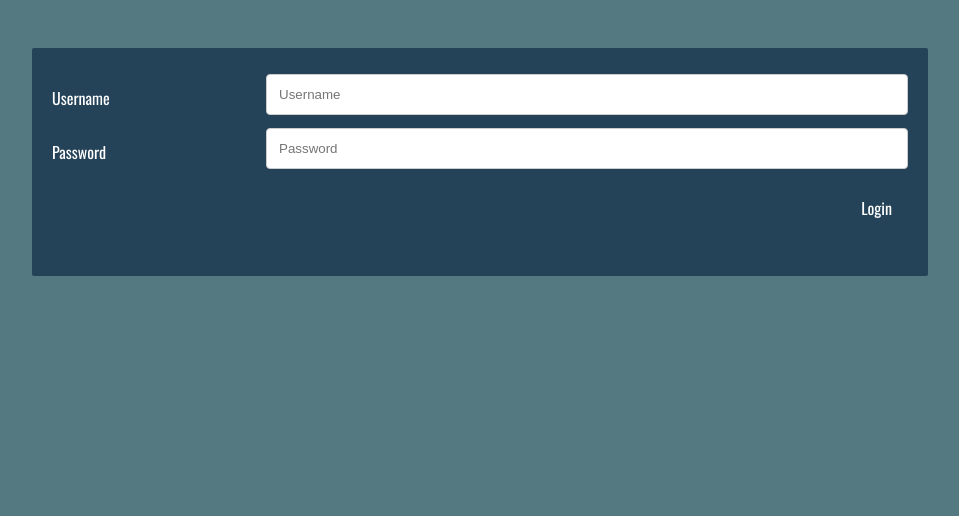
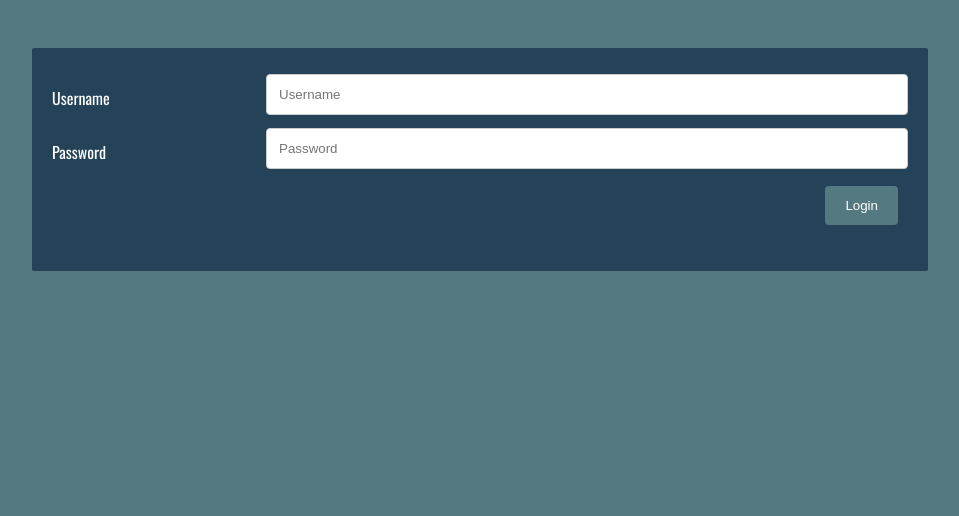
Before and after one commit to JawadAlSaeed/HelpDesk-Project, a PHP site: page /login.php in a window 1280 px wide. Shown: the part 193-709 px from the top of the page, without its empty margins (160-1119 px from the left). Run offline with PHP 8.4, Linux system fonts and the light colour scheme; some libraries are stand-ins or nearby versions.

Commit message:
removed contatiners because of other errors | some polishing

```diff
--- a/_tools/session.php
+++ b/_tools/session.php
@@ -2,20 +2,15 @@
     if (isset($_SESSION['userId'])) {
         echo '<div class="aligner">
                 <form action="includes/logout.inc.php" method="post">
-                    <div style="float: right; padding-bottom: 10px;">
                         <button id="log" type="submit" name="logout-submit">logout</button>
-                    </div>
                 </form>';
                 echo "<article> Welcome, {$_SESSION['userUid']} &nbsp;&nbsp;</article>";
         echo '</div>';
     }
     else{
         echo '
-            <div style="float: right">
-                <a style="float: right" href="login.php">Login</a>
-            </div>
-            <div style="float: right">
-                <a style="float: right" href="signup.php">Signup</a>
-            </div>';
+            <a style="float: right" href="login.php">Login</a>
+            <a style="float: right" href="signup.php">Signup</a>
+        ';
     }
 ?>
--- a/css/form.css
+++ b/css/form.css
@@ -5,24 +5,6 @@
     margin-right: 15%;
     margin-left: 15%;
 }
-
-.login-container {
-    border-radius: 2px;
-    background-color: #254358;
-    padding: 20px;
-    margin-right: 15%;
-    margin-left: 15%;
-}
-
-.signup-container {
-    border-radius: 2px;
-    background-color: #254358;
-    padding: 20px;
-    margin-right: 15%;
-    margin-left: 15%;
-}
-
-
 
 .col-75 input[type=text],
 .col-75 input[type=password],
--- a/login.php
+++ b/login.php
@@ -49,7 +49,7 @@
                 require "_tools\loginErrors.php";
             ?>
         </div>
-        <div class="login-container">
+        <div class="container">
             <form action="includes/login.inc.php" method="post">
                 <div class="row">
                     <div class="col-25">
@@ -68,7 +68,7 @@
                     </div>
                 </div>
                 <div class="row">
-                    <button id="log" type="submit" name="login-submit">Login</button>
+                    <button class="signupBtn" type="submit" name="login-submit">Login</button>
                 </div>
             </form>
         </div>
--- a/signup.php
+++ b/signup.php
@@ -47,7 +47,7 @@
                 require "_tools\loginErrors.php";
             ?>
         </dir>
-        <div class="signup-container">
+        <div class="container">
             <form action="includes/signup.inc.php" method="post">
                 <div class="row">
                     <div class="col-25">
```
